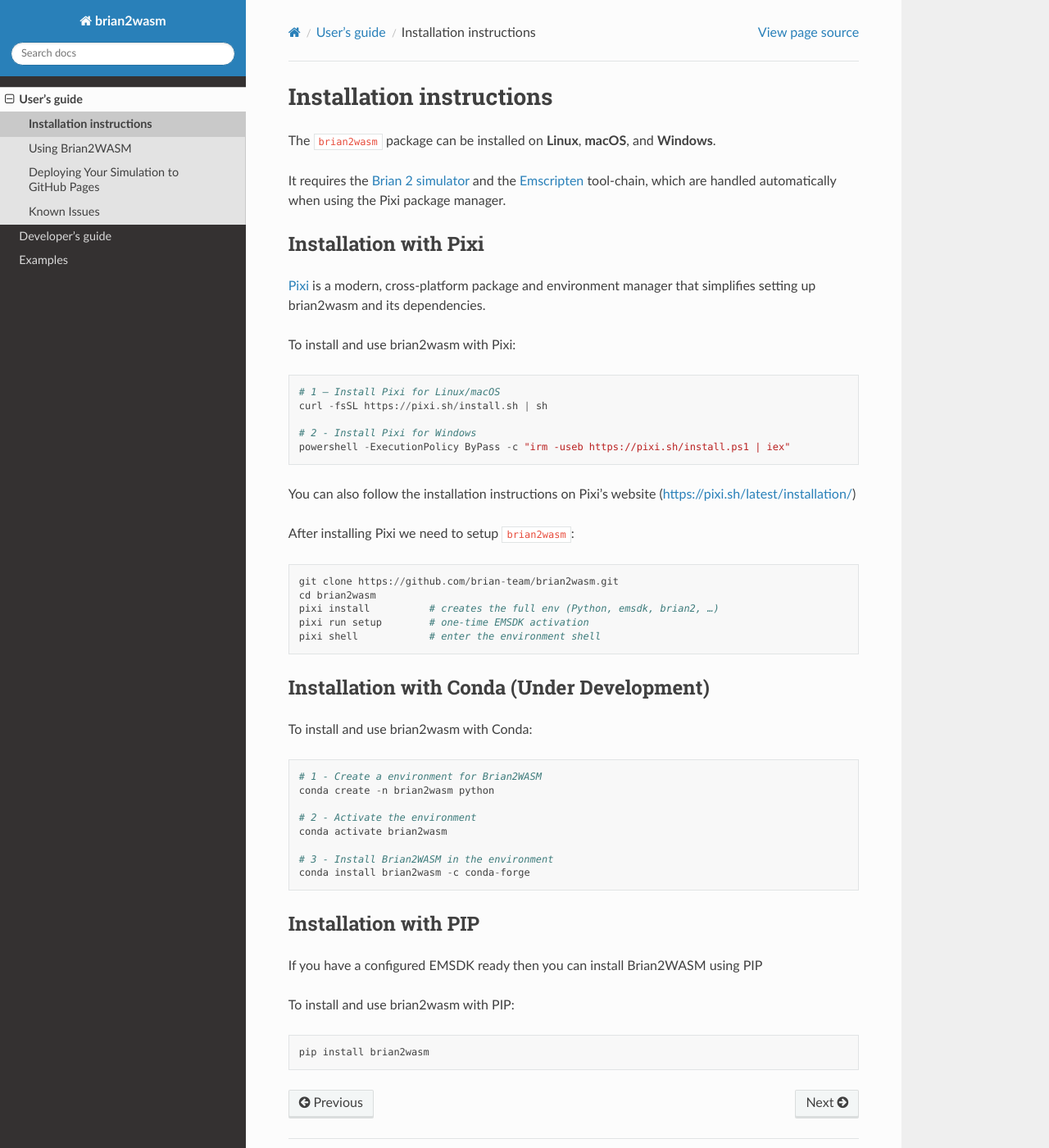
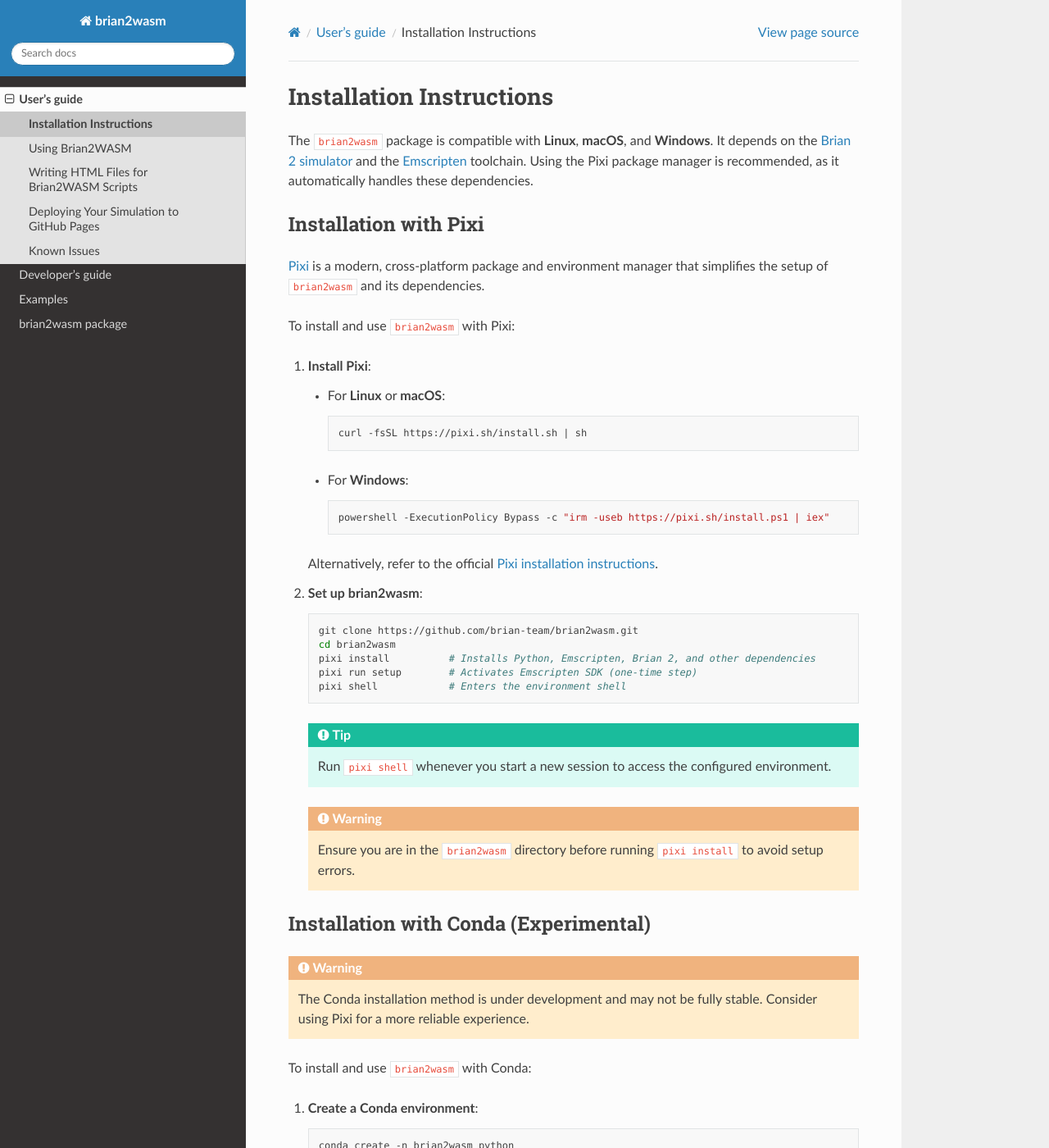
Before and after one commit to brian-team/brian2wasm, a Sphinx documentation site: the page built from docs/user/installation.rst, in a window 1280 px wide and 1400 px high. Shown: the whole window at 82% size. Built offline with Sphinx 7.4.7 and the Read the Docs theme 3.1.0, drawn with Linux system fonts in a browser that asks for light colours; pages that are not in the unit, such as notebooks, are missing from menus; some of the changed text lies outside the part shown.

Commit message:
Revise and expand user documentation for Brian2WASM

```diff
--- a/docs/user/index.rst
+++ b/docs/user/index.rst
@@ -6,5 +6,6 @@ User's guide
 
    installation
    usage
+   html
    deploy
    issues
--- a/docs/user/installation.rst
+++ b/docs/user/installation.rst
@@ -1,49 +1,89 @@
-Installation instructions
-=========================
+Installation Instructions
+========================
 
-The ``brian2wasm`` package can be installed on **Linux**, **macOS**, and **Windows**.
-
-It requires the `Brian 2 simulator <https://briansimulator.org/>`_ and the `Emscripten <https://emscripten.org/>`_ tool-chain, which are handled automatically when using the Pixi package manager.
+The ``brian2wasm`` package is compatible with **Linux**, **macOS**, and **Windows**. It depends on the `Brian 2 simulator <https://briansimulator.org/>`_ and the `Emscripten <https://emscripten.org/>`_ toolchain. Using the Pixi package manager is recommended, as it automatically handles these dependencies.
 
 Installation with Pixi
---------------------------
+---------------------
 
-`Pixi <https://pixi.sh>`_ is a modern, cross-platform package and environment manager that simplifies setting up brian2wasm and its dependencies.
+`Pixi <https://pixi.sh>`_ is a modern, cross-platform package and environment manager that simplifies the setup of ``brian2wasm`` and its dependencies.
 
-To install and use brian2wasm with Pixi::
+To install and use ``brian2wasm`` with Pixi:
 
-        # 1 – Install Pixi for Linux/macOS
+1. **Install Pixi**:
+
+   - For **Linux** or **macOS**:
+
+     .. code-block:: bash
+
         curl -fsSL https://pixi.sh/install.sh | sh
 
-        # 2 - Install Pixi for Windows
-        powershell -ExecutionPolicy ByPass -c "irm -useb https://pixi.sh/install.ps1 | iex"
-You can also follow the installation instructions on Pixi's website (https://pixi.sh/latest/installation/)
+   - For **Windows**:
 
-After installing Pixi we need to setup ``brian2wasm``::
+     .. code-block:: powershell
 
-        git clone https://github.com/brian-team/brian2wasm.git
-        cd brian2wasm
-        pixi install          # creates the full env (Python, emsdk, brian2, …)
-        pixi run setup        # one-time EMSDK activation
-        pixi shell            # enter the environment shell
+        powershell -ExecutionPolicy Bypass -c "irm -useb https://pixi.sh/install.ps1 | iex"
 
-Installation with Conda (Under Development)
---------------------------
-To install and use brian2wasm with Conda::
+   Alternatively, refer to the official `Pixi installation instructions <https://pixi.sh/latest/installation/>`_.
 
-        # 1 - Create a environment for Brian2WASM
-        conda create -n brian2wasm python
+2. **Set up brian2wasm**:
 
-        # 2 - Activate the environment
-        conda activate brian2wasm
+   .. code-block:: bash
 
-        # 3 - Install Brian2WASM in the environment
-        conda install brian2wasm -c conda-forge
+      git clone https://github.com/brian-team/brian2wasm.git
+      cd brian2wasm
+      pixi install          # Installs Python, Emscripten, Brian 2, and other dependencies
+      pixi run setup        # Activates Emscripten SDK (one-time step)
+      pixi shell            # Enters the environment shell
+
+   .. tip::
+      Run ``pixi shell`` whenever you start a new session to access the configured environment.
+
+   .. warning::
+      Ensure you are in the ``brian2wasm`` directory before running ``pixi install`` to avoid setup errors.
+
+Installation with Conda (Experimental)
+-------------------------------------
+
+.. warning::
+   The Conda installation method is under development and may not be fully stable. Consider using Pixi for a more reliable experience.
+
+To install and use ``brian2wasm`` with Conda:
+
+1. **Create a Conda environment**:
+
+   .. code-block:: bash
+
+      conda create -n brian2wasm python
+
+2. **Activate the environment**:
+
+   .. code-block:: bash
+
+      conda activate brian2wasm
+
+3. **Install brian2wasm**:
+
+   .. code-block:: bash
+
+      conda install brian2wasm -c conda-forge
+
+   .. note::
+      Ensure the ``conda-forge`` channel is added to your Conda configuration. Run ``conda config --add channels conda-forge`` if needed.
+
 Installation with PIP
---------------------------
+--------------------
 
-If you have a configured EMSDK ready then you can install Brian2WASM using PIP
+If you have a pre-configured `Emscripten SDK (EMSDK) <https://emscripten.org/docs/getting_started/downloads.html>`_ installed, you can install ``brian2wasm`` using PIP.
 
-To install and use brian2wasm with PIP::
+To install ``brian2wasm`` with PIP:
 
-        pip install brian2wasm
+.. code-block:: bash
+
+   pip install brian2wasm
+
+.. warning::
+   PIP installation requires a properly configured Emscripten SDK. Without it, the installation will fail. Refer to the `Emscripten documentation <https://emscripten.org/docs/getting_started/downloads.html>`_ for setup instructions.
+
+.. tip::
+   Verify your Emscripten installation by running ``emcc --version`` before using PIP to install ``brian2wasm``.
```
Also changed, not shown: docs/index.rst (+19 -19 lines), docs/reference/brian2wasm.device.rst (added, +7 -0 lines), docs/reference/brian2wasm.functions.rst (added, +7 -0 lines), docs/reference/brian2wasm.rst (added, +19 -0 lines), docs/reference/modules.rst (added, +7 -0 lines), docs/user/deploy.rst (+87 -42 lines), docs/user/html.rst (added, +364 -0 lines), docs/user/issues.rst (+13 -4 lines), docs/user/usage.rst (+36 -19 lines).
